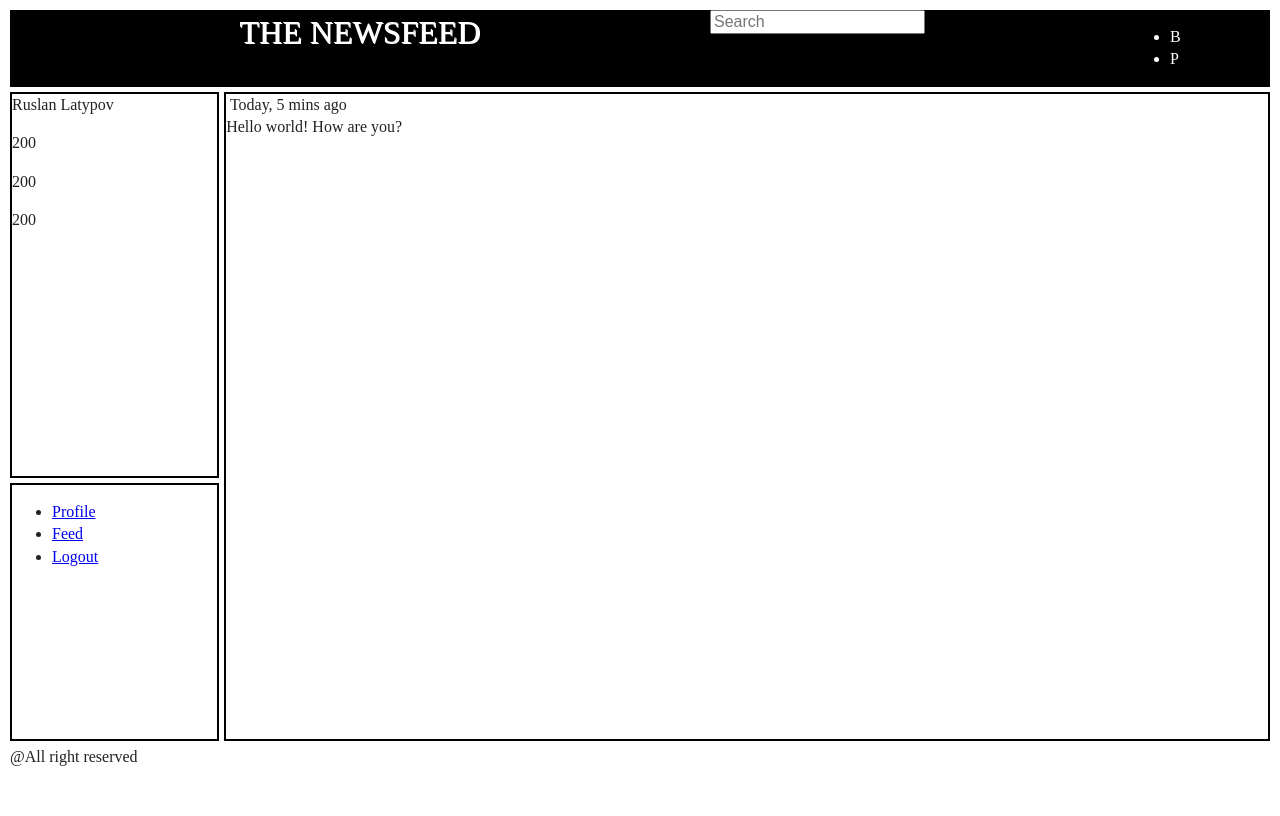
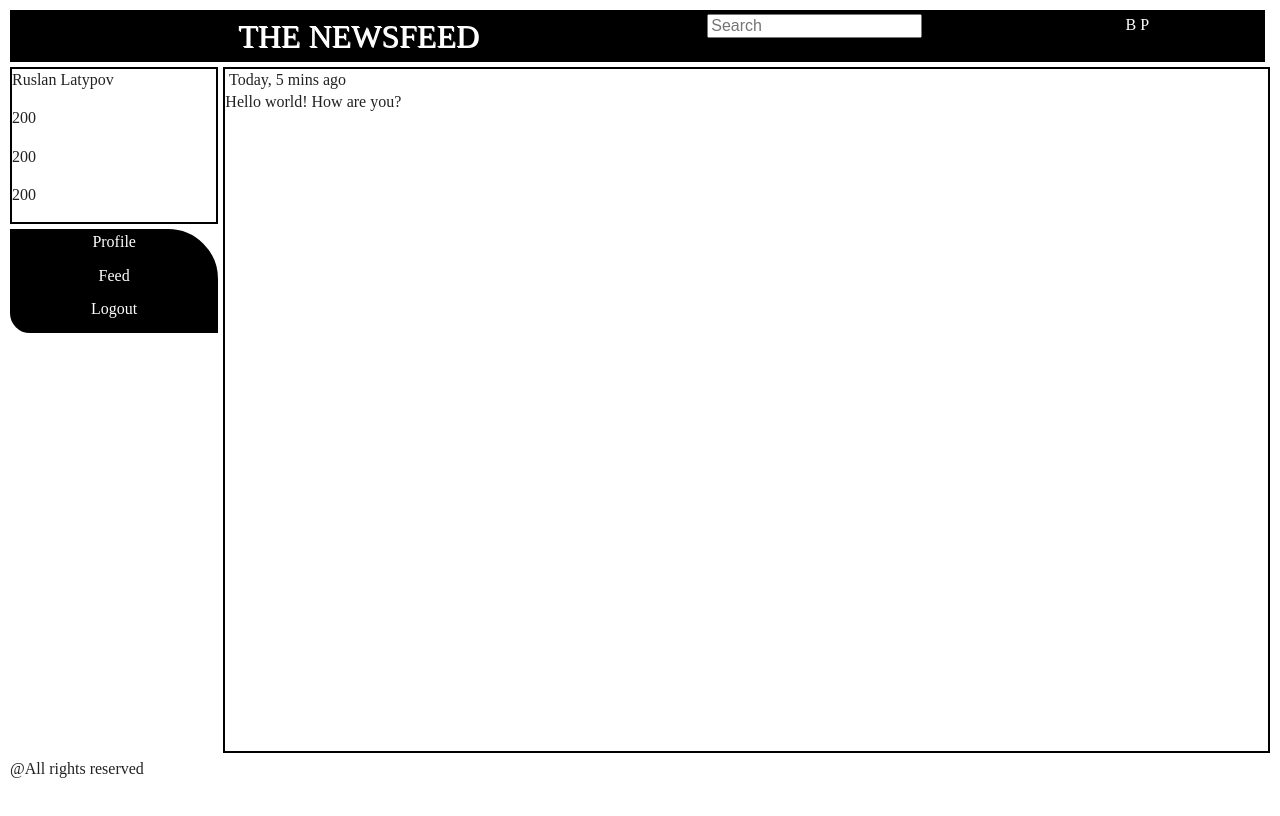
Before and after one commit to RuslanLa/newsfeed, a plain HTML site: page feed.html in a window 1280 px wide. Drawn offline with Linux system fonts and the light colour scheme.

Commit message:
experiments with nav

```diff
--- a/css/main.css
+++ b/css/main.css
@@ -301,6 +301,10 @@ header {
     grid-template-columns: 5fr 3fr 1fr;
     grid-column-start: 1;
     grid-column-end: 3;
+    grid-template-rows: repeat(1fr);
+}
+header > * {
+    grid-row-start: 2;
 }
 header .title {
     text-align: center;
@@ -323,7 +327,7 @@ header a {
     grid-template-columns: 1fr 5fr;
     height: 100vh;
     grid-gap: 5px;
-    grid-template-rows: 0.5fr 3fr 2fr 0.5fr;
+    grid-template-rows: 0.5fr 0.5fr 1fr 4fr 0.5fr;
 }
 
 #content aside {
@@ -333,10 +337,40 @@ header a {
 #content nav {
     border: 2px solid black;
     grid-column-start: 1;
+    border-top-right-radius: 50px;
+    border-bottom-left-radius: 20px;
 }
 #content section {
     border: 2px solid black;
-    grid-column-start: 2;
-    grid-row-start: 2;
-    grid-row-end: 4;
+    grid-column: 2/4;
+    grid-row: 2/5;
 }
+#content footer {
+    grid-column: 1/4;
+}
+nav{
+    background-color: black;
+}
+nav a{
+    text-decoration: none;
+    color: white;
+}
+nav a:hover{
+    text-decoration: underline;
+}
+nav ul {
+    list-style: none;
+    padding: 0px;
+    display: flex;
+    flex-direction: column;
+    height: 100%;
+    margin: 0;
+    border-top-right-radius: 300px;
+}
+nav ul li {
+    flex-grow: 1;
+    text-align: center;
+}
+nav ul li:hover{
+    box-shadow: 0.5px 0.5px 8px white;
+}
--- a/feed.html
+++ b/feed.html
@@ -23,9 +23,8 @@
             <div class="title"><a href="#">The Newsfeed</a></div>
             <div><input type="text" placeholder="Search"/></div>
             <div class="icons">
-                <ul>
-                    <li><a href="#">B</a></li>
-                    <li><a href="#">P</a></li>
+                <a href="#">B</a>
+                <a href="#">P</a>
                 </ul>
             </div>
         </header>
@@ -56,7 +55,7 @@
             </div>
         </section>
         <footer>
-            @All right reserved
+            @All rights reserved
         </footer>
     </div>
     <script src="js/vendor/modernizr-3.5.0.min.js"></script>
```
